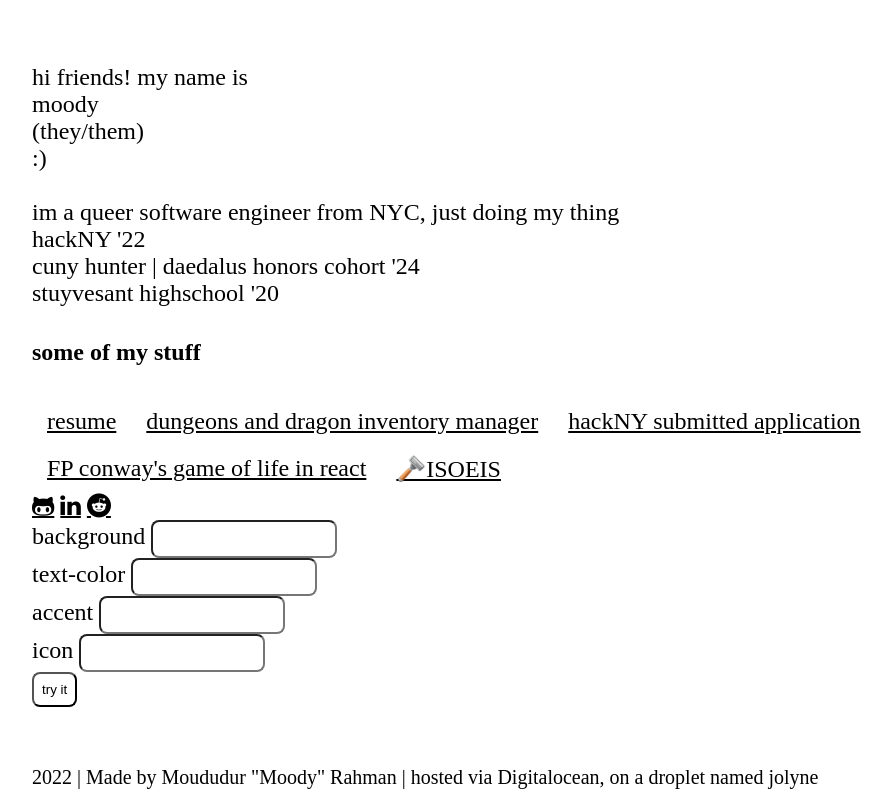
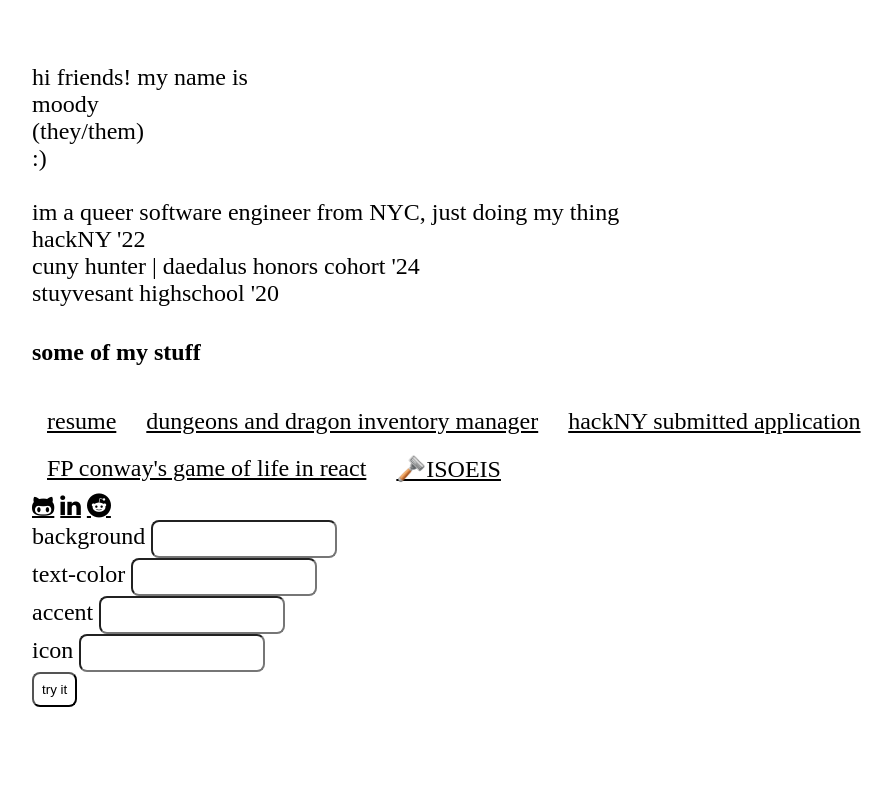
Before and after one commit to moodyRahman/inserthextcode, a plain HTML site: page index.html in a window 1280 px wide. Shown: the whole page, without its empty margins (32-924 px from the left). Drawn offline with Linux system fonts and the light colour scheme; files whose address does not match are found by name.

Commit message:
removed footer

```diff
--- a/index.html
+++ b/index.html
@@ -65,5 +65,4 @@
 
   </pre>
   </body>
-  <footer> <small>2022 | Made by Moududur "Moody" Rahman | hosted via Digitalocean, on a droplet named jolyne</small> </footer>
 </html>
```
